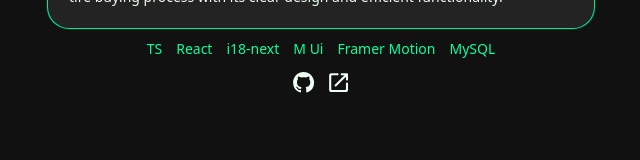
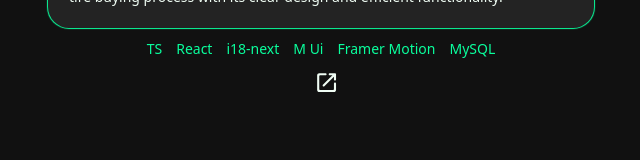
Before and after one commit to RomchikSt/porttfolio-cv-page, a Next.js app: page / in a window 1280 px wide. Shown: the part 3989-4149 px from the top of the page, without its empty margins (375-1015 px from the left). Built offline with nearby package versions, Linux system fonts and the light colour scheme.

Commit message:
changeCVAndSkills

```diff
--- a/src/sections/PortfolioSection.tsx
+++ b/src/sections/PortfolioSection.tsx
@@ -95,7 +95,7 @@ function PortfolioSection() {
       description:
         "This is a full-stack web application for a tire shop. Offer an intuitive and user-friendly experience for purchasing tires. The website includes advanced filters for easy tire selection and is fully responsive, ensuring optimal performance on all browsers and screen sizes. The platform simplifies the tire buying process with its clear design and efficient functionality.",
       stack: ["TS", "React", "i18-next", "M Ui", "Framer Motion", "MySQL"],
-      githubLink: "https://github.com/unreal998/top-kolesa-fe",
+
       link: "https://topkolesa.com.ua/",
       video: "./video/topKolesaTrailer.mp4",
     },
@@ -244,6 +244,7 @@ function PortfolioSection() {
                       animate={inViewVideo ? { y: 0, opacity: 1 } : {}}
                       transition={{ duration: 0.5, delay: 0.9 }}
                     >
+                      {project.githubLink && (
                         <ReactIcon
                           className="cursor-pointer"
                           target="_blank"
@@ -251,6 +252,7 @@ function PortfolioSection() {
                         >
                           <RiGithubFill size={"1.8rem"} />
                         </ReactIcon>
+                      )}
                     </motion.div>
                     <motion.div
                       initial={{ y: "80%", opacity: 0 }}
```
Also changed, not shown: 1 other file (tests, documents, lock files or other folders). Lines whose indentation alone changed are shown as unchanged.
